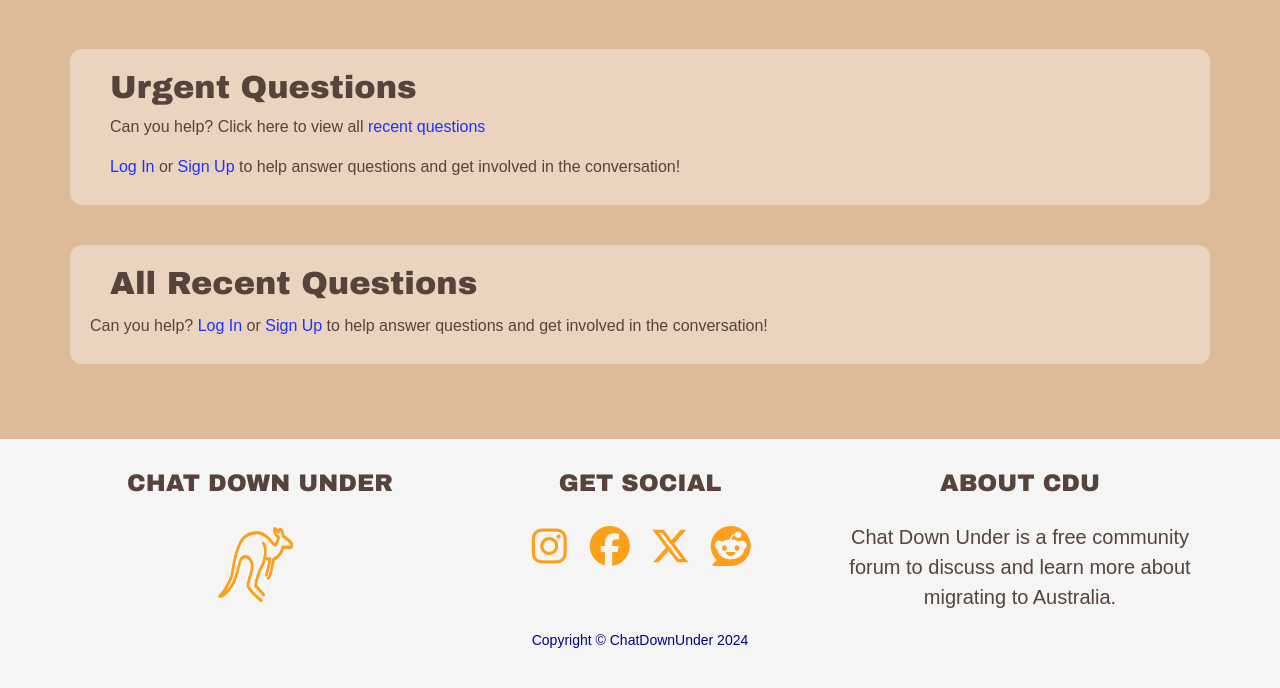
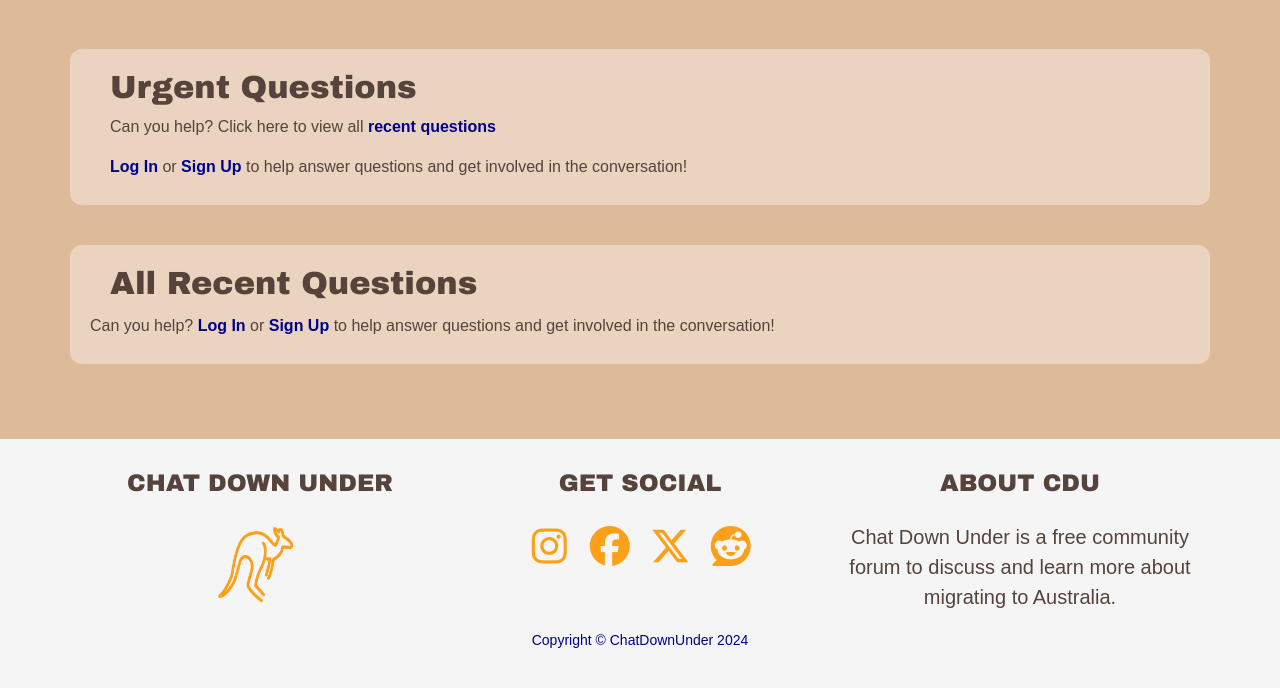
Before and after one commit to sdthomas91/chat-down-under-new, a Flask app: page / in a window 1280 px wide. Shown: the part 482-1170 px from the top of the page. Run offline with Flask 3, Linux system fonts and the light colour scheme; data that the repository does not hold is empty; some libraries are stand-ins or nearby versions.

Commit message:
ammendments made as per lighthouse report

```diff
--- a/downunder/static/css/style.css
+++ b/downunder/static/css/style.css
@@ -29,7 +29,8 @@ h4 {
 }
 
 a {
-  color: #1f31ff;
+  color: #00008B;
+  font-weight: bold;
 }
 
 .visually-hidden {
@@ -89,6 +90,7 @@ a {
 .btn-edit {
   background-color: #fba018;
   border-color: #fba018;
+  color: #00008B;
 }
 
 .btn-edit:active,
```
